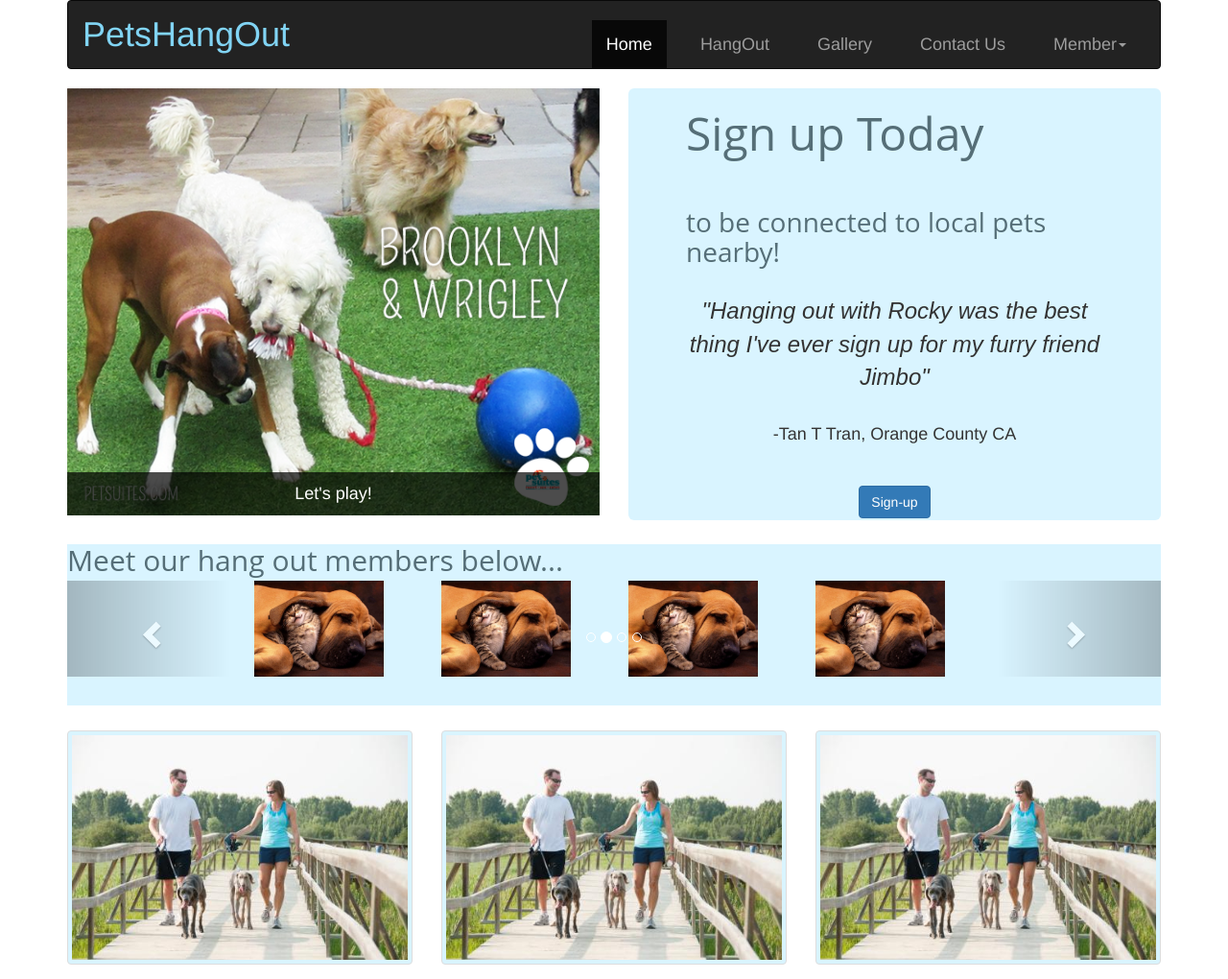
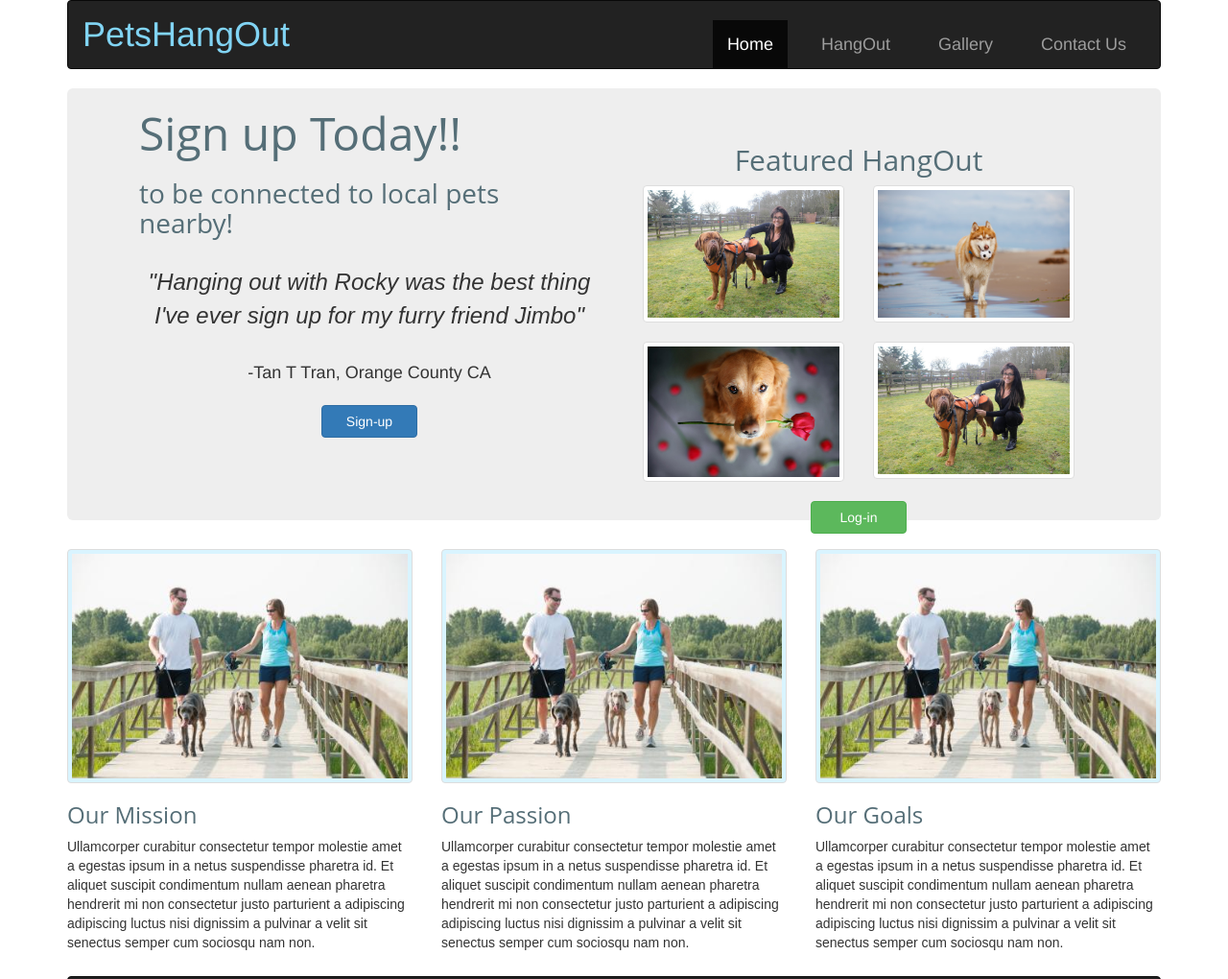
Before and after one commit to octttran/Pet, a plain HTML site: page index.html in a window 1280 px wide. Shown: the top 1020 px of the page at 96% size. Drawn offline with nearby package versions, Linux system fonts and the light colour scheme.

Commit message:
Added more images and remove carousel

```diff
--- a/css/default.css
+++ b/css/default.css
@@ -127,6 +127,11 @@ i {
   padding-top: 15px;
 }
 
+.button-default {
+  color: white;
+  width:100px;
+}
+
 
 #action-one-button {
   margin-top: 25px;
@@ -142,6 +147,10 @@ i {
 #register {
   width: 40%;
   border-radius: 25px;
+}
+
+#feature {
+  margin-top: 10px;
 }
 
 #background-two {
--- a/index.html
+++ b/index.html
@@ -30,13 +30,13 @@
           <li class=""><a href="availability.html">HangOut</a></li>
           <li class=""><a href="gallery.html">Gallery</a></li>
           <li class=""><a href="#contact" data-toggle="modal">Contact Us</a></li>
-          <li class="dropdown">
+          <!-- <li class="dropdown">
             <a href="#" class="dropdown-toggle" data-toggle="dropdown">Member<b class="caret"></b></a>
             <ul class="dropdown-menu">
               <li><a href="#action-two" data-toggle="modal">Log-in</a></li>
               <li><a href="#" class="action-one-button">Sign-up</a></li>
             </ul>
-          </li>
+          </li> -->
         </ul>
       </div>
     </div>
@@ -128,7 +128,7 @@
         </div>
         <div class="form-group">
           <div class="col-md-12">
-            <button type="submit" class="btn btn-primary center-block" id="">Register</button>
+            <button type="submit" class="button-default btn btn-primary center-block" id="">Register</button>
           </div>
         </div>
       </form>
@@ -139,100 +139,55 @@
   <div class="homepage">
     <div class="container">
       <div class="row">
+        <div class="col-md-12">
+          <div class="col-md-12 jumbotron">
             <div class="col-md-6">
-          <div class="img-hover">
-            <img class="img-responsive" src="image/petplay-one.png">
-            <div class="caption">
-              Let's play!
-            </div>
-          </div>
-        </div>
-        <div class="col-md-6">
-          <div class="jumbotron bg-light">
               <div class="sign-up">
-              <h1 id="sign-today">Sign up Today</h1><br>
+                <h1 id="sign-today">Sign up Today!!</h1>
                 <h3 id="local">to be connected to local pets nearby!</h3><br>
               </div>
               <div class="block-quote">
                 <p class="text-center" id="jimbo"><em>"Hanging out with Rocky was the best thing I've ever sign up for my furry friend Jimbo"</em></p>
-              <footer class="text-center" id="testimonial">-Tan T Tran, Orange County CA</footer><br><br>
+                <footer class="text-center" id="testimonial">-Tan T Tran, Orange County CA</footer><br>
               </div>
               <div class="button-one">
-              <button class="action-one-button btn btn-primary center-block" id="">Sign-up</a></button>
+                <button class="button-default action-one-button btn btn-primary center-block" id="">Sign-up</button>
+              </div>
+            </div>
+            <div class="col-md-6">
+              <div class="col-md-12">
+                <h2 class="text-center" id="feature">Featured HangOut</h2>
+              </div>
+              <div class="col-md-6">
+                <div class="thumbnail">
+                  <img class="img-responsive" src="image/pet-image/pet-five.jpg">
+                </div>
+              </div>
+              <div class="col-md-6">
+                <div class="thumbnail">
+                  <img class="" src="image/pet-image/pet-eleven.jpg">
+                </div>
+              </div>
+              <div class="col-md-6">
+                <div class="thumbnail">
+                  <img class="img-responsive" src="image/pet-image/pet-two.jpg">
+                </div>
+              </div>
+              <div class="col-md-6">
+                <div class="thumbnail">
+                  <img class="img-responsive" src="image/pet-image/pet-five.jpg">
+                </div>
+              </div>
+              <div class="col-md-12">
+                <button class="button-default btn btn-success center-block"href="#action-two" data-toggle="modal">Log-in</button>
               </div>
             </div>
           </div>
         </div>
       </div>
     </div>
-  <!-- End of Jumbotron -->
-  <!-- Carousel -->
-  <div class="homepage">
-    <div class="container">
-      <div class="row">
-        <div class="col-md-12">
-          <div class="bg-light">
-            <h2 class="carousel-member">Meet our hang out members below...</h2><br>
-            <div class="carousel slide" data-ride="carousel" data-interval="3000">
-              <!-- Indicators -->
-              <ol class="carousel-indicators">
-                <li data-target="#carousel-example-generic" data-slide-to="0" class="active"></li>
-                <li data-target="#carousel-example-generic" data-slide-to="1"></li>
-                <li data-target="#carousel-example-generic" data-slide-to="2"></li>
-                <li data-target="#carousel-example-generic" data-slide-to="3"></li>
-              </ol>
-              <!-- Wrapper for slides -->
-              <div class="carousel-inner">
-                <div class="item active">
-                  <div class="row">
-                    <div class="col-md-2 col-md-offset-2 col-sm-12">
-                      <img class="carousel-img img-responsive" src="image/petplay-six.png" alt="example-three">
   </div>
-                    <div class="col-md-2 col-sm-12">
-                      <img class="carousel-img img-responsive" src="image/petplay-six.png" alt="example-three">
-                    </div>
-                    <div class="col-md-2 col-sm-12">
-                      <img class="carousel-img img-responsive" src="image/petplay-six.png" alt="example-three">
-                    </div>
-                    <div class="col-md-2 col-sm-12">
-                      <img class="carousel-img img-responsive" src="image/petplay-six.png" alt="example-three">
-                    </div>
-                  </div>
-                </div>
-                <div class="item">
-                  <div class="row">
-                    <div class="col-md-2 col-md-offset-2">
-                      <img class="carousel-img img-responsive" src="image/petplay-six.png" alt="example-three">
-                    </div>
-                    <div class="col-md-2">
-                      <img class="carousel-img img-responsive" src="image/petplay-six.png" alt="example-three">
-                    </div>
-                    <div class="col-md-2">
-                      <img class="carousel-img img-responsive" src="image/petplay-six.png" alt="example-three">
-                    </div>
-                    <div class="col-md-2">
-                      <img class="carousel-img img-responsive" src="image/petplay-six.png" alt="example-three">
-                    </div>
-                    <div class="carousel-caption">
-                    </div>
-                  </div>
-                </div>
-              </div>
-              <a class="left carousel-control" href="#carousel-example-generic" role="button" data-slide="prev">
-                <span class="glyphicon glyphicon-chevron-left"></span>
-              </a>
-              <a class="right carousel-control" href="#carousel-example-generic" role="button" data-slide="next">
-                <span class="glyphicon glyphicon-chevron-right" aria-hidden="true"></span>
-              </a>
-            </div><br>
-            <div class='col-md-12'>
-            </div>
-          </div>
-        </div>
-      </div>
-    </div>
-  </div><br><br>
-  <!-- End of Carousel -->
+  <!-- End of Jumbotron-->
   <!-- Intro -->
   <div class="homepage">
     <div class="container">
```
Also changed, not shown: availability.html (+2 -3 lines), gallery.html (+4 -4 lines), image/pet-image/pet-eight.jpg (added), image/pet-image/pet-eleven.jpg (added), image/pet-image/pet-five.jpg (added), image/pet-image/pet-four.jpg (added), image/pet-image/pet-nine.jpg (added), image/pet-image/pet-one.jpg (added), image/pet-image/pet-seven.jpg (added), image/pet-image/pet-six.jpg (added), image/pet-image/pet-ten.jpg (added), image/pet-image/pet-thirteen.jpg (added), image/pet-image/pet-three.jpg (added), image/pet-image/pet-twelve.jpg (added), 1 more files. Lines whose indentation alone changed are shown as unchanged.
